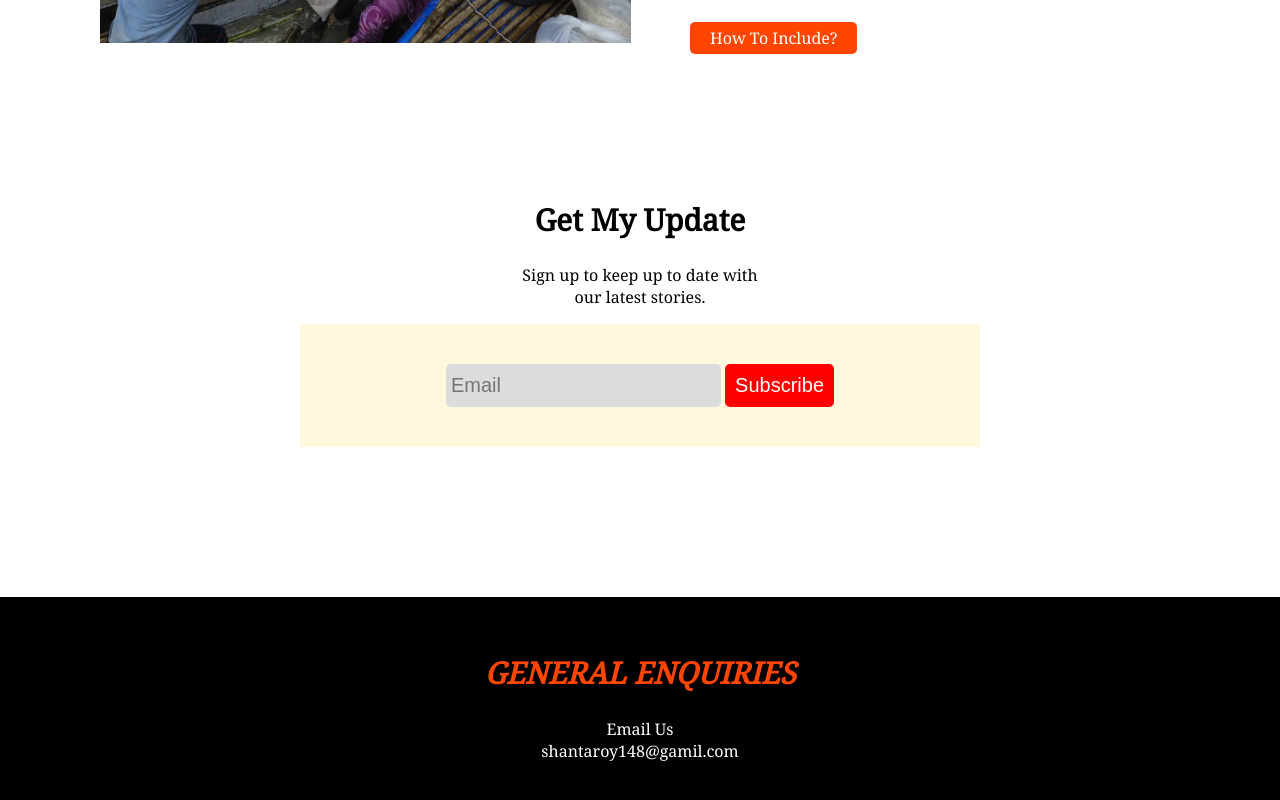
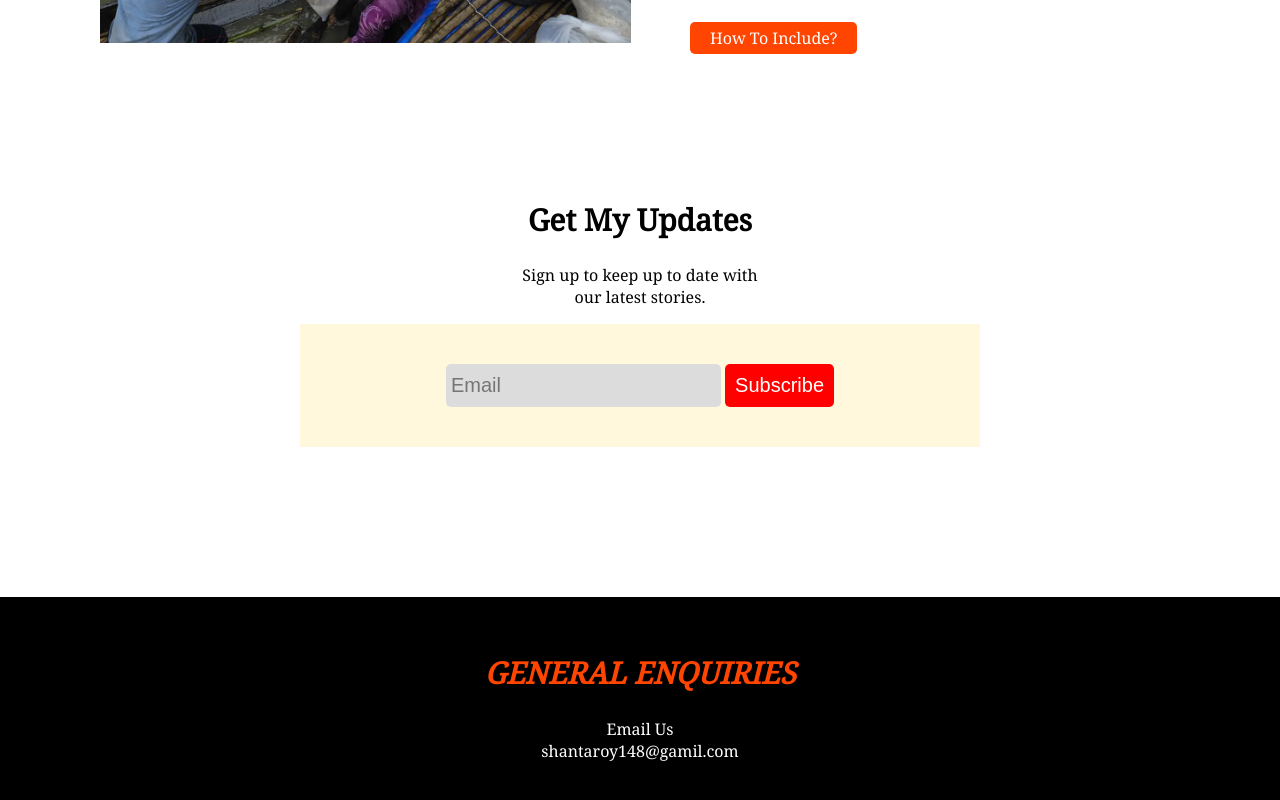
Before and after one commit to Shantaroy07/donate-today, a plain HTML site: page Index.html in a window 1280 px wide. Shown: the part 2076-2876 px from the top of the page. Drawn offline with Linux system fonts and the light colour scheme.

Commit message:
modified-for-giving

```diff
--- a/Index.html
+++ b/Index.html
@@ -106,7 +106,7 @@
     </section>
     <section class="update-area margin">
         <div class="align">
-            <h2>Get My Update</h2>
+            <h2>Get My Updates</h2>
             <p>Sign up to keep up to date with <br> our latest stories.</p>
         </div>
 
```
